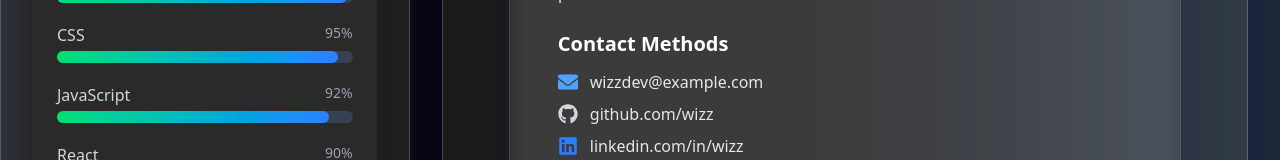
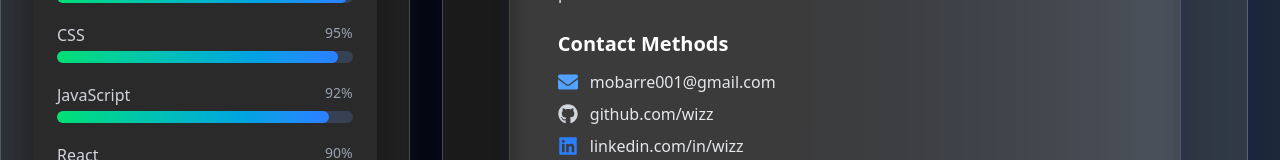
Before and after one commit to lazerpy/mo, a React (Vite) app: page /contact in a window 1280 px wide. Shown: the part 338-498 px from the top of the page. Built offline with nearby package versions, Linux system fonts and the light colour scheme.

Commit message:
Update Contact.jsx

```diff
--- a/src/pages/Contact.jsx
+++ b/src/pages/Contact.jsx
@@ -31,11 +31,11 @@ const Contact = () => {
           <ul className="space-y-2">
             <li className="flex items-center gap-3 text-gray-200 hover:text-blue-400 transition-colors hover-glow">
               <FaEnvelope className="text-blue-400 text-xl" />
-              <a href="mailto:wizzdev@example.com" className="hover:underline">wizzdev@example.com</a>
+              <a href="mailto:wizzdev@example.com" className="hover:underline">mobarre001@gmail.com</a>
             </li>
             <li className="flex items-center gap-3 text-gray-200 hover:text-gray-100 transition-colors hover-glow">
               <FaGithub className="text-gray-300 text-xl" />
-              <a href="https://github.com/wizz" target="_blank" rel="noopener noreferrer" className="hover:underline">github.com/wizz</a>
+              <a href="https://github.com/lazerby" target="_blank" rel="noopener noreferrer" className="hover:underline">github.com/wizz</a>
             </li>
             <li className="flex items-center gap-3 text-gray-200 hover:text-blue-300 transition-colors hover-glow">
               <FaLinkedin className="text-blue-500 text-xl" />
```
